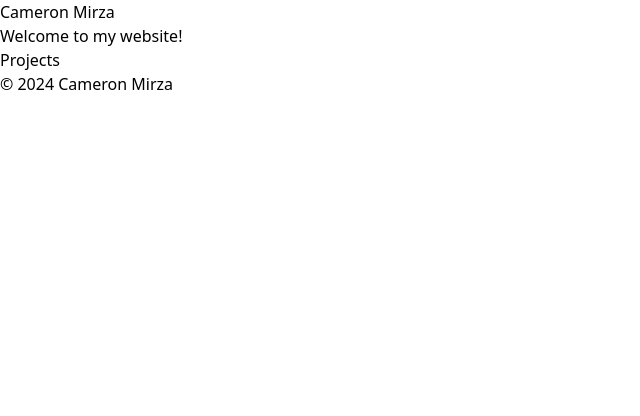
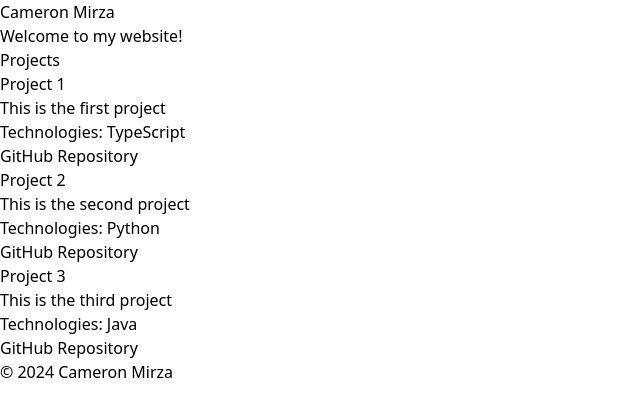
Before and after one commit to cmirza/cmirza.dev, a Next.js app: page / in a window 1280 px wide. Shown: the top 416 px of the page, without its empty margins (0-640 px from the left). Built offline with nearby package versions, Linux system fonts and the light colour scheme.

Commit message:
create project json and render it in component

```diff
--- a/src/components/Projects.tsx
+++ b/src/components/Projects.tsx
@@ -1,10 +1,42 @@
-import React from 'react';
+import React, { useEffect, useState } from "react";
+import projectData from "../data/projects.json";
+
+interface Project {
+  name: string;
+  description: string;
+  technologies: string[];
+  github: string;
+}
 
 const Projects: React.FC = () => {
+  const [projects, setProjects] = useState<Project[]>([]);
+
+  useEffect(() => {
+    setProjects(projectData);
+  }, []);
+
   return (
     <section className="p-4">
-        <h2 className="text-xl font-bold">Projects</h2>
-        {/* Add your projects here */}
+      <h2 className="text-xl font-bold mb-4">Projects</h2>
+      <div className="grid grid-cols-1 md:grid-cols-2 gap-4">
+        {projects.map((project, index) => (
+          <div key={index} className="bg-gray-100 p-4 rounded shadow-md">
+            <h3 className="text-lg font-semibold">{project.name}</h3>
+            <p>{project.description}</p>
+            <p className="text-sm text-gray-600">
+              Technologies: {project.technologies.join(", ")}
+            </p>
+            <a
+              href={project.github}
+              target="_blank"
+              rel="noopener noreferrer"
+              className="text-blue-500 hover:underline"
+            >
+              GitHub Repository
+            </a>
+          </div>
+        ))}
+      </div>
     </section>
   );
 };
--- /dev/null
+++ b/src/data/projects.json
@@ -0,0 +1,20 @@
+[
+  {
+    "name": "Project 1",
+    "description": "This is the first project",
+    "technologies": ["TypeScript"],
+    "github": "https://github.com/cmirza/project1"
+  },
+  {
+    "name": "Project 2",
+    "description": "This is the second project",
+    "technologies": ["Python"],
+    "github": "https://github.com/cmirza/project2"
+  },
+  {
+    "name": "Project 3",
+    "description": "This is the third project",
+    "technologies": ["Java"],
+    "github": "https://github.com/cmirza/project3"
+  }
+]
```
